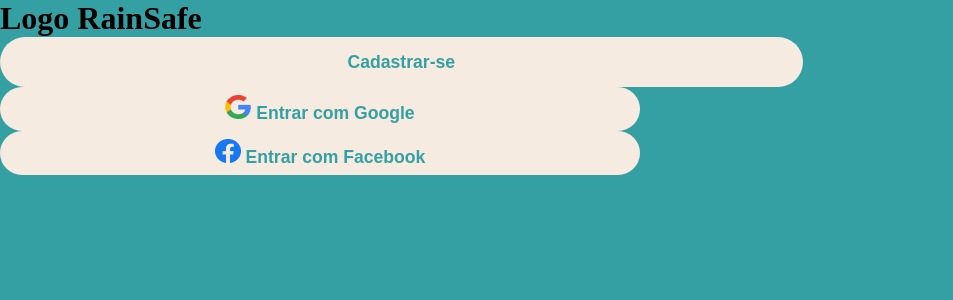
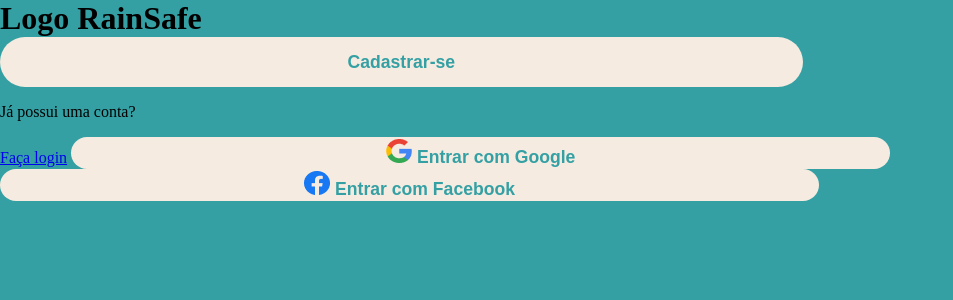
Before and after one commit to WallysFerreira/rainsafe, a SvelteKit app: page /welcome in a window 1280 px wide. Shown: the top 300 px of the page, without its empty margins (0-953 px from the left). Built offline with nearby package versions, Linux system fonts and the light colour scheme.

Commit message:
#16 add link to login and change sso button size

```diff
--- a/src/routes/welcome/+page.svelte
+++ b/src/routes/welcome/+page.svelte
@@ -4,7 +4,11 @@
 
 <div>
   <h1>Logo RainSafe</h1>
+
   <Button text="Cadastrar-se" widthInVw=62.7 heightInVh=6.25 />
-  <Button ssoPlatform="Google"/>
-  <Button ssoPlatform="faceBook"/>
+  <p>Já possui uma conta?</p>
+  <a href="/welcome/login">Faça login</a>
+
+  <Button ssoPlatform="Google" widthInVw=64 heightInVh=4 />
+  <Button ssoPlatform="faceBook" widthInVw=64 heightInVh=4 />
 </div>
```
